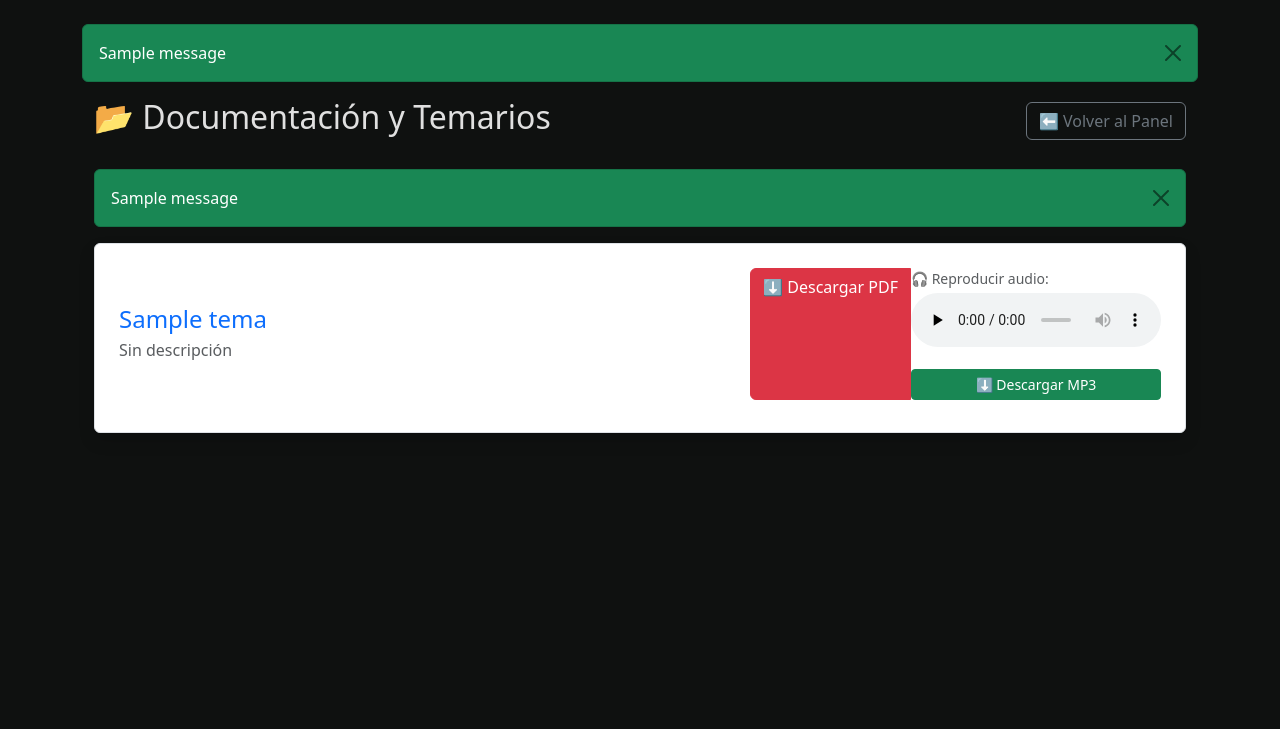
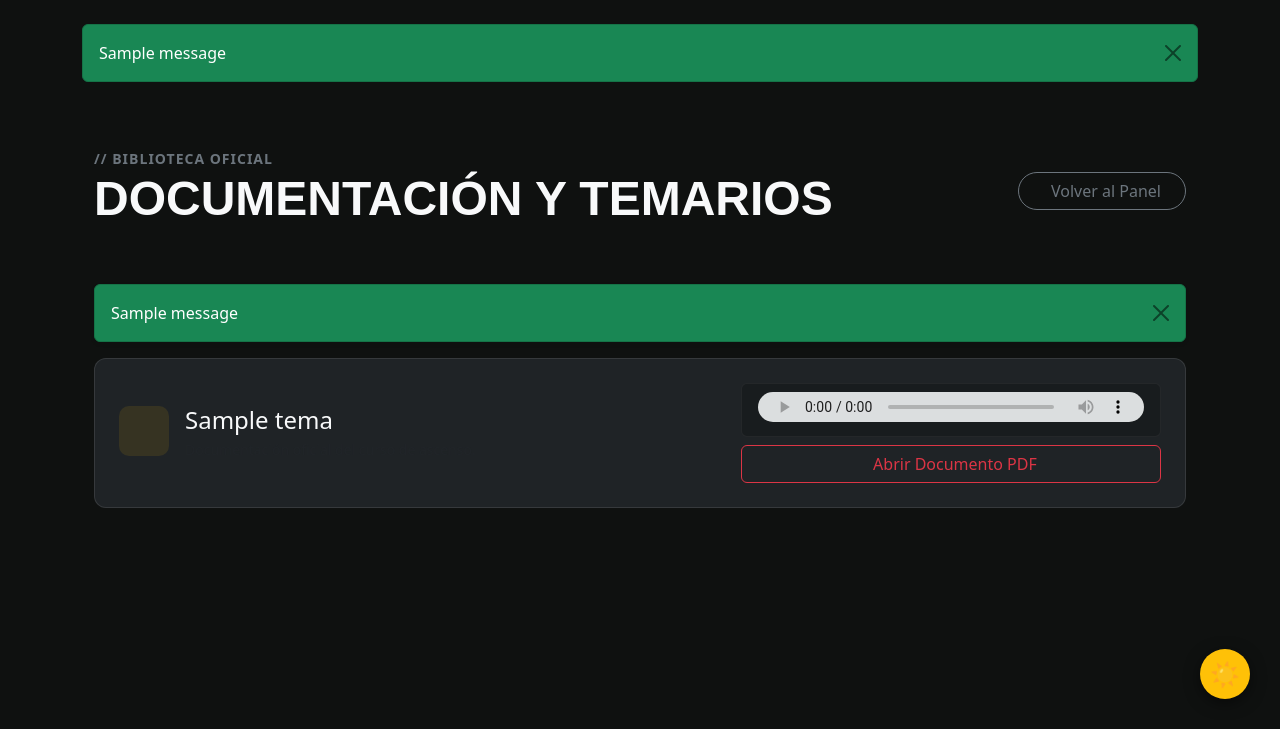
Before and after one commit to danimarpas4/academia-project, a Django app: page /temario-descargas/ in a window 1280 px wide. Shown: the part 71-800 px from the top of the page. Run offline with Django 5.2, Linux system fonts and the light colour scheme; a user stored in the database is signed in; tables that the repository leaves empty hold one stand-in row (values such as "Sample post"); one stand-in notice (Sample message) is shown.

Commit message:
Mejora diseño temario y ajustes visuales

```diff
--- a/simulador/templates/simulador/temario.html
+++ b/simulador/templates/simulador/temario.html
@@ -1,62 +1,227 @@
 {% extends 'simulador/base.html' %}
 
 {% block content %}
-<div class="container">
-    <div class="d-flex justify-content-between align-items-center mb-4">
-        <h2>📂 Documentación y Temarios</h2>
-        <a href="{% url 'portada' %}" class="btn btn-outline-secondary">⬅ Volver al Panel</a>
+<style>
+    /* --- TRANSICIONES SUAVES --- */
+    body {
+        transition: background-color 0.3s ease, color 0.3s ease;
+    }
+
+    /* --- BOTÓN FLOTANTE DE TEMA --- */
+    .theme-toggle-btn {
+        position: fixed;
+        bottom: 30px;
+        right: 30px;
+        width: 50px;
+        height: 50px;
+        border-radius: 50%;
+        background-color: #ffc107; /* Amarillo por defecto */
+        color: #000;
+        border: none;
+        display: flex;
+        align-items: center;
+        justify-content: center;
+        font-size: 1.5rem;
+        cursor: pointer;
+        z-index: 1050;
+        box-shadow: 0 4px 15px rgba(0,0,0,0.5);
+        transition: transform 0.2s;
+    }
+    .theme-toggle-btn:hover {
+        transform: scale(1.1);
+    }
+
+    /* --- ESTILOS DE TARJETA (POR DEFECTO OSCURO) --- */
+    .tema-card {
+        background: rgba(33, 37, 41, 0.95); /* Fondo oscuro */
+        border: 1px solid rgba(255,255,255,0.1);
+        border-radius: 12px;
+        margin-bottom: 20px;
+        transition: transform 0.2s, box-shadow 0.2s;
+    }
+    .tema-card:hover {
+        transform: translateY(-3px);
+        box-shadow: 0 10px 20px rgba(0,0,0,0.3);
+        border-color: #ffc107; /* Borde amarillo al pasar ratón */
+    }
+
+    .icon-box {
+        width: 50px;
+        height: 50px;
+        background: rgba(255, 193, 7, 0.1);
+        color: #ffc107;
+        border-radius: 10px;
+        display: flex;
+        align-items: center;
+        justify-content: center;
+        font-size: 1.5rem;
+    }
+
+    /* --- OVERRIDES PARA MODO CLARO --- */
+    body.light-mode {
+        background-color: #f4f6f9 !important; /* Gris muy suave */
+        color: #333 !important;
+    }
+
+    body.light-mode .text-light {
+        color: #212529 !important;
+    }
+
+    body.light-mode .text-muted {
+        color: #6c757d !important;
+    }
+
+    /* Tarjeta en modo claro */
+    body.light-mode .tema-card {
+        background: #ffffff;
+        border: 1px solid #e0e0e0;
+        box-shadow: 0 2px 5px rgba(0,0,0,0.05);
+    }
+    body.light-mode .tema-card:hover {
+        box-shadow: 0 10px 25px rgba(0,0,0,0.1);
+        border-color: #0d6efd; /* Azul en modo claro */
+    }
+
+    body.light-mode .icon-box {
+        background: #e7f1ff;
+        color: #0d6efd;
+    }
+
+    /* Títulos en modo claro */
+    body.light-mode h4.text-light {
+        color: #2c3e50 !important;
+        font-weight: 700;
+    }
+</style>
+
+<div class="container py-5">
+
+    <div class="d-flex justify-content-between align-items-center mb-5">
+        <div>
+            <small class="text-secondary text-uppercase fw-bold" style="letter-spacing: 1px;">// BIBLIOTECA OFICIAL</small>
+            <h2 class="display-5 fw-bold text-light" style="font-family: 'Rajdhani', sans-serif;">DOCUMENTACIÓN Y TEMARIOS</h2>
+        </div>
+        <a href="{% url 'portada' %}" class="btn btn-outline-secondary px-4 rounded-pill">
+            <i class="fas fa-arrow-left me-2"></i> Volver al Panel
+        </a>
     </div>
 
     {% if messages %}
         {% for message in messages %}
-            <div class="alert alert-{{ message.tags }} alert-dismissible fade show" role="alert">
+            <div class="alert alert-{{ message.tags }} alert-dismissible fade show shadow-sm" role="alert">
                 {{ message }}
                 <button type="button" class="btn-close" data-bs-dismiss="alert" aria-label="Close"></button>
             </div>
         {% endfor %}
     {% endif %}
 
-    <div class="list-group shadow">
+    <div class="row">
+        <div class="col-12">
+
             {% for tema in temas %}
-        <div class="list-group-item list-group-item-action p-4">
-            <div class="d-flex justify-content-between align-items-center mb-2">
+            <div class="tema-card p-4">
+                <div class="row align-items-center">
+
+                    <div class="col-md-7 mb-3 mb-md-0 d-flex align-items-start">
+                        <div class="icon-box me-3 flex-shrink-0">
+                            <i class="fas fa-book"></i>
+                        </div>
                         <div>
-                    <h4 class="mb-1 text-primary">{{ tema.nombre }}</h4>
-                    <p class="mb-0 text-muted">
-                        {{ tema.descripcion|default:"Sin descripción" }}
+                            <h4 class="mb-1 text-light">{{ tema.nombre }}</h4>
+                            <p class="mb-0 text-muted small">
+                                {{ tema.descripcion|default:"Documentación oficial del curso de ascenso." }}
                             </p>
                         </div>
-                <div class="btn-group">
+                    </div>
+
+                    <div class="col-md-5">
+                        <div class="d-flex flex-column gap-2">
+
+                            {% if tema.archivo_audio %}
+                                <div class="p-2 rounded d-flex align-items-center bg-opacity-10"
+                                     style="background-color: rgba(0,0,0,0.2); border: 1px solid rgba(255,255,255,0.05);">
+                                    <div class="me-2 text-warning fs-5"><i class="fas fa-headphones-alt"></i></div>
+                                    <div class="flex-grow-1">
+                                        <audio controls class="w-100" style="height: 30px; opacity: 0.9;">
+                                            <source src="{{ tema.archivo_audio.url }}" type="audio/mpeg">
+                                        </audio>
+                                    </div>
+                                    <a href="{{ tema.archivo_audio.url }}" download class="ms-2 text-secondary" title="Descargar MP3">
+                                        <i class="fas fa-download"></i>
+                                    </a>
+                                </div>
+                            {% endif %}
+
                             {% if tema.archivo_pdf %}
-                        <a href="{{ tema.archivo_pdf.url }}" class="btn btn-danger">
-                            ⬇ Descargar PDF
+                                <a href="{{ tema.archivo_pdf.url }}" target="_blank" class="btn btn-outline-danger w-100 d-flex align-items-center justify-content-center">
+                                    <i class="fas fa-file-pdf me-2"></i> Abrir Documento PDF
                                 </a>
                             {% else %}
-                        <button class="btn btn-secondary" disabled>No PDF</button>
+                                <button class="btn btn-light text-muted border w-100" disabled>
+                                    <i class="fas fa-ban me-2"></i> PDF No disponible
+                                </button>
                             {% endif %}
 
-                    {% if tema.contenido_texto %}
-                        <div class="d-flex flex-column gap-2" style="min-width: 250px;">
-                            <div class="mb-2">
-                                <small class="text-muted d-block mb-1">🎧 Reproducir audio:</small>
-                                <audio controls class="w-100" preload="none">
-                                    <source src="{% url 'descargar_tema_mp3' tema.id %}" type="audio/mpeg">
-                                    Tu navegador no soporta el elemento de audio.
-                                </audio>
                         </div>
-                            <a href="{% url 'descargar_tema_mp3' tema.id %}?download=true" class="btn btn-success btn-sm">
-                                ⬇ Descargar MP3
-                            </a>
                     </div>
-                    {% else %}
-                        <button class="btn btn-outline-secondary" disabled>Audio no disponible</button>
-                    {% endif %}
+
+                </div>
+            </div>
+            {% empty %}
+            <div class="text-center py-5">
+                <div class="mb-3 text-muted" style="font-size: 3rem; opacity: 0.3;">
+                    <i class="fas fa-folder-open"></i>
+                </div>
+                <h4 class="text-light">No hay temarios disponibles</h4>
+                <p class="text-muted">La documentación se subirá próximamente.</p>
+            </div>
+            {% endfor %}
+
         </div>
     </div>
 </div>
-        {% empty %}
-        <div class="alert alert-warning">Aún no se han subido documentos.</div>
-        {% endfor %}
-    </div>
-</div>
+
+<button id="theme-toggle" class="theme-toggle-btn" title="Cambiar Tema">
+    ☀️
+</button>
+
+<script>
+    document.addEventListener("DOMContentLoaded", function() {
+        const toggleBtn = document.getElementById('theme-toggle');
+        const body = document.body;
+
+        // Recuperar tema guardado
+        const currentTheme = localStorage.getItem('theme');
+
+        // Función para aplicar estilos del botón según el tema
+        function updateButton(isLight) {
+            if (isLight) {
+                toggleBtn.innerHTML = '🌙'; // Luna
+                toggleBtn.style.backgroundColor = '#0d6efd'; // Azul
+                toggleBtn.style.color = '#fff';
+            } else {
+                toggleBtn.innerHTML = '☀️'; // Sol
+                toggleBtn.style.backgroundColor = '#ffc107'; // Amarillo
+                toggleBtn.style.color = '#000';
+            }
+        }
+
+        // Aplicar al cargar
+        if (currentTheme === 'light') {
+            body.classList.add('light-mode');
+            updateButton(true);
+        } else {
+            updateButton(false);
+        }
+
+        // Evento Click
+        toggleBtn.addEventListener('click', () => {
+            body.classList.toggle('light-mode');
+            const isLight = body.classList.contains('light-mode');
+
+            localStorage.setItem('theme', isLight ? 'light' : 'dark');
+            updateButton(isLight);
+        });
+    });
+</script>
 {% endblock %}
```
Also changed, not shown: academia_project/settings.py (line endings or trailing spaces). Lines whose indentation alone changed are shown as unchanged.
